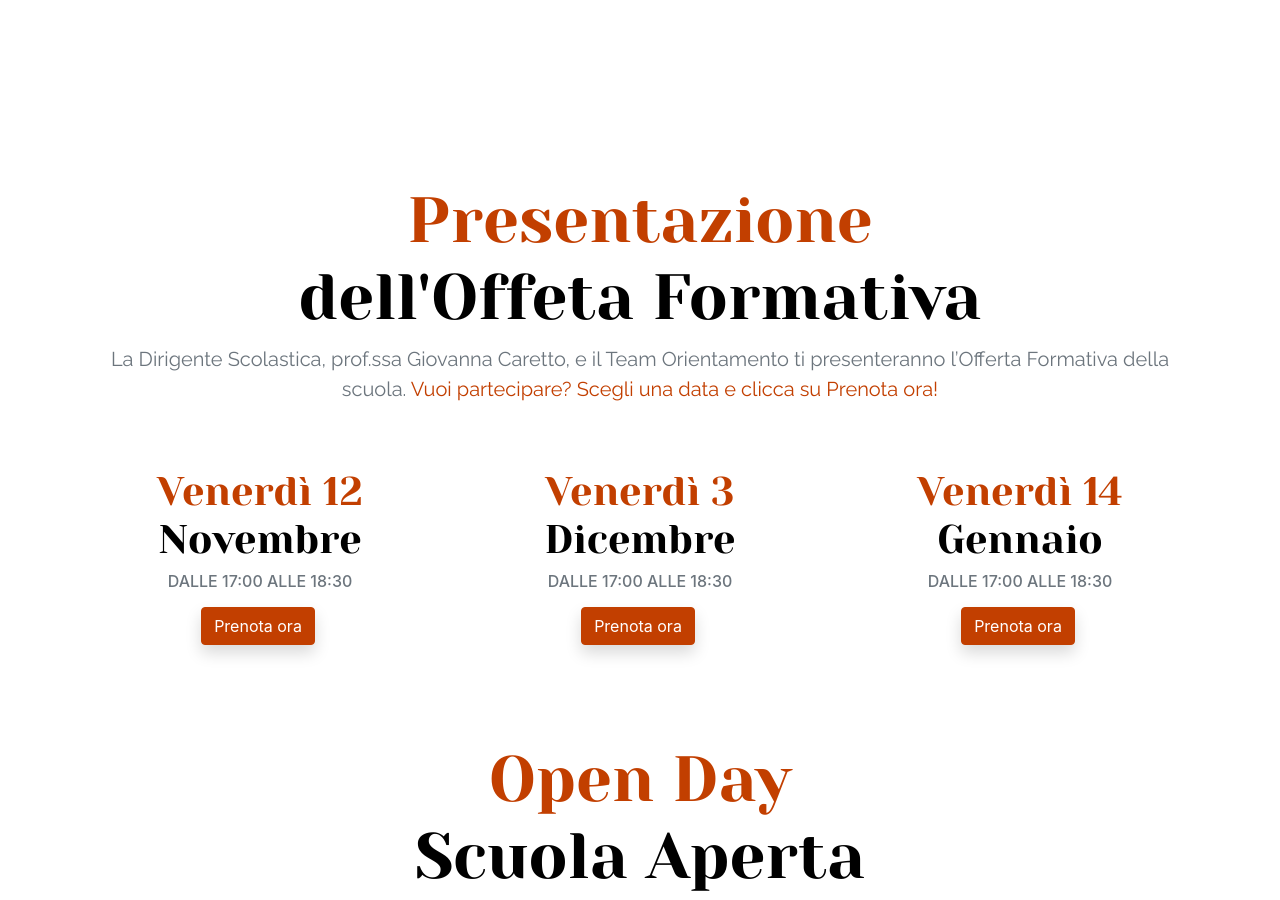
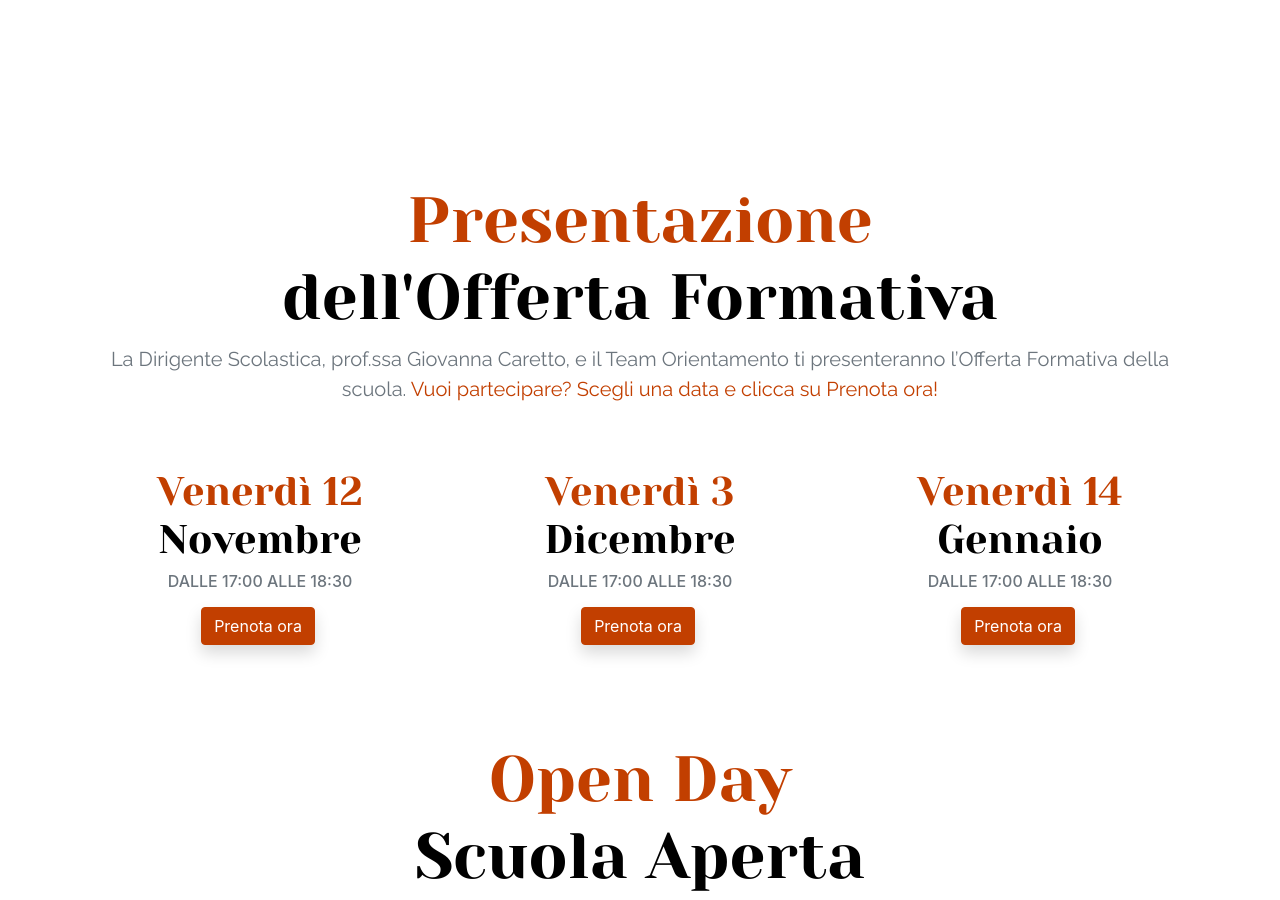
Before and after one commit to PiervitoCreanza/orientamento.liceodegiorgi.edu.it, a Jekyll site: the page built from incontri.html, in a window 1280 px wide and 900 px high, scrolled down 766 px. Built offline with Jekyll 4.4.1, drawn with Linux system fonts in a browser that asks for light colours.

Commit message:
Updated '_data/incontri.json' via CloudCannon

```diff
--- a/_data/incontri.json
+++ b/_data/incontri.json
@@ -5,7 +5,7 @@
 	},
 	"listaIncontri": [
 		{
-			"titolo": "<span class='text-red'>Presentazione</span></br> dell'Offeta Formativa",
+			"titolo": "<span class='text-red'>Presentazione</span></br> dell'Offerta Formativa",
 			"sottotitolo": "La Dirigente Scolastica, prof.ssa Giovanna Caretto, e il Team Orientamento ti presenteranno l’Offerta Formativa della scuola. <span class='text-red'>Vuoi partecipare? Scegli una data e clicca su Prenota ora!</span>",
 			"date": [
 				{
```
